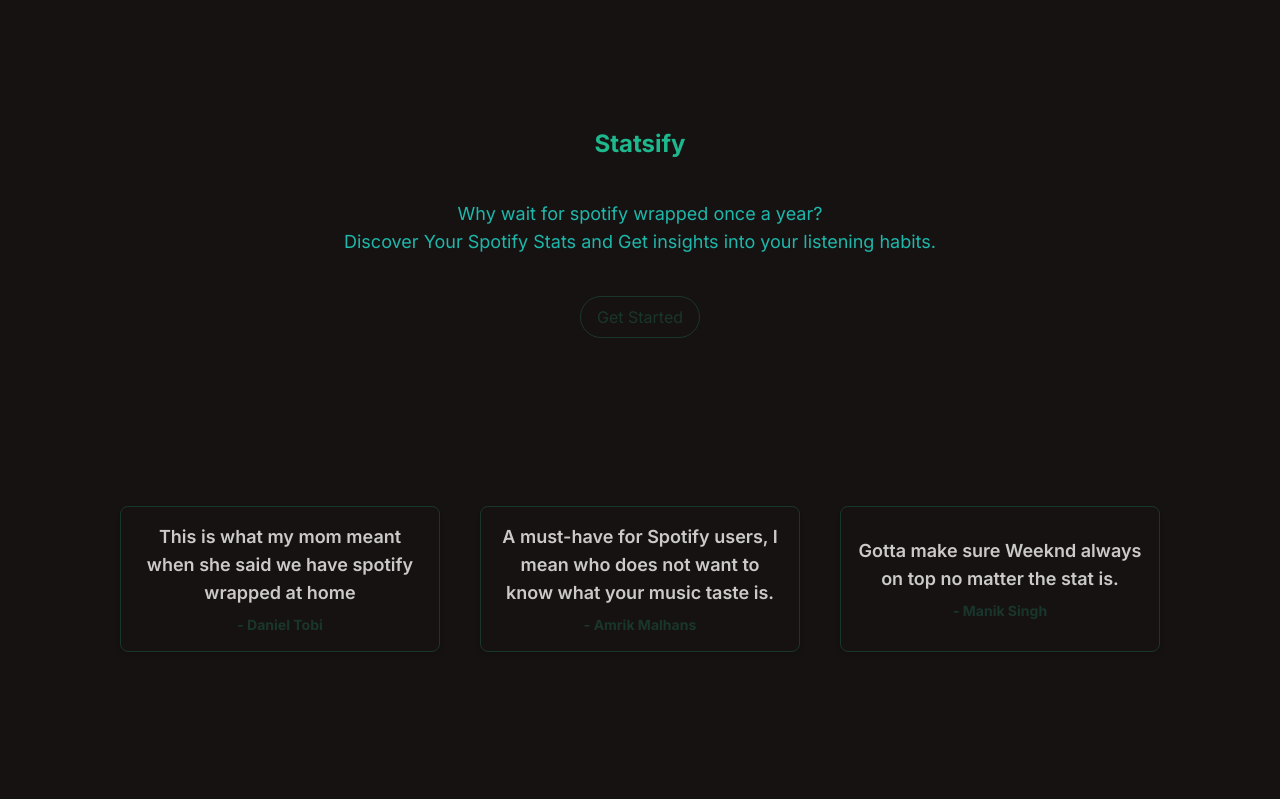
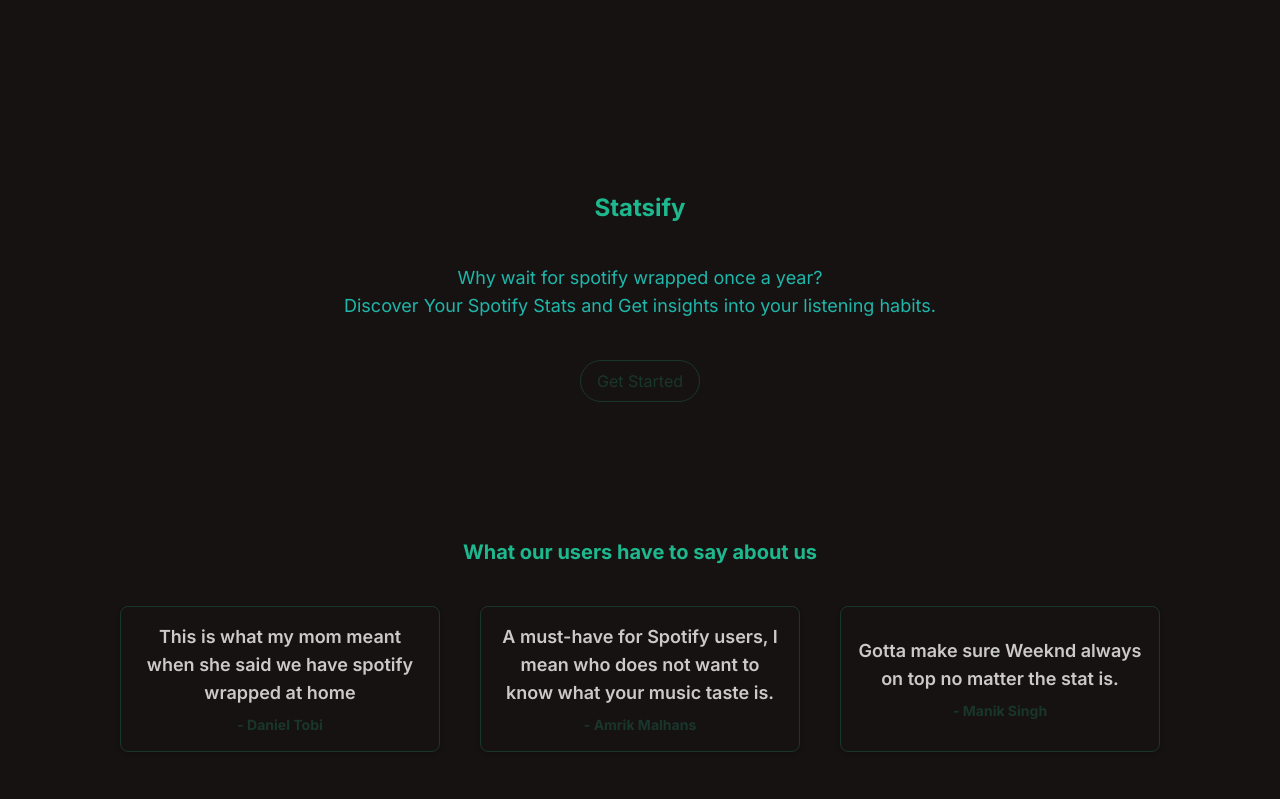
Before and after one commit to rupokghosh/Spotistats, a Next.js app: page / in a window 1280 px wide. Shown: the top 799 px of the page. Built offline with nearby package versions, Linux system fonts and the light colour scheme; no server answers.

Commit message:
minor changes

```diff
--- a/app/page.jsx
+++ b/app/page.jsx
@@ -11,17 +11,20 @@
 
   return (
     <div className="flex flex-col justify-center items-center gap-10">
-      <h1 className="text-2xl font-bold text-secondary mt-32">Statsify</h1>
+      <h1 className="text-2xl font-bold text-secondary mt-48">Statsify</h1>
       <h3 className="text-lg text-accent text-center ">
         Why wait for spotify wrapped once a year? <br />
         Discover Your Spotify Stats and Get insights into your listening habits.
       </h3>
       <button
-        className="rounded-full py-2 px-4 mb-32 border border-neutral hover:bg-neutral text-neutral hover:text-primary-content "
+        className="rounded-full py-2 px-4 mb-24 border border-neutral hover:bg-neutral text-neutral hover:text-primary-content "
         onClick={() => signIn("spotify", { callbackUrl: "/home" })}
       >
         Get Started
       </button>
+      <h1 className="text-center font-bold text-secondary text-xl">
+        What our users have to say about us
+      </h1>
       <Testimonials />
       <Footer />
     </div>
```
